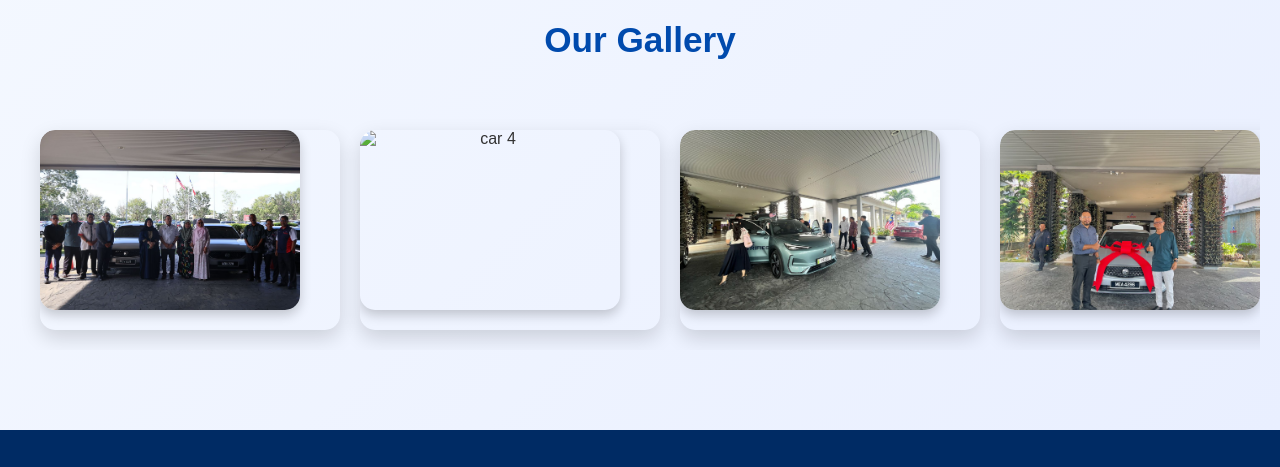
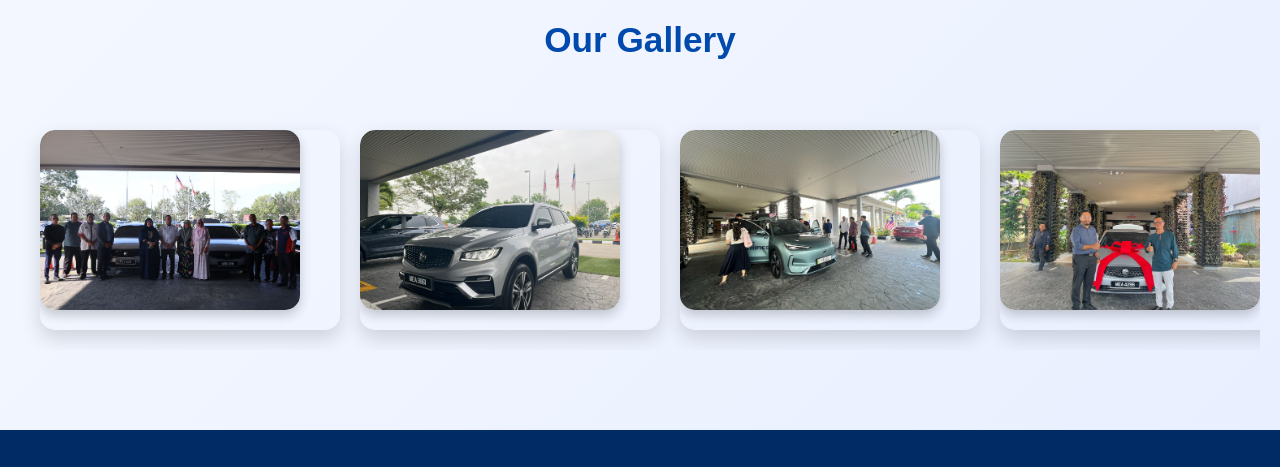
Before and after one commit to arifdnl/MCORP_SERVICES, a website: page car-rental.html in a window 1280 px wide. Shown: the part 2640-3107 px from the top of the page. Drawn offline with Linux system fonts and the light colour scheme.

Commit message:
Fix HTML encoding issues in car-rental.html

```diff
--- a/car-rental.html
+++ b/car-rental.html
@@ -131,7 +131,7 @@
   <h2>Our Gallery</h2>
   <div class="gallery-scroll">
     <div class="gallery-item"><img src="images/car1.jpeg" alt="car 1"></div>
-    <div class="gallery-item"><img src="images/car4.jpg" alt="car 4"></div>
+    <div class="gallery-item"><img src="images/car4.jpeg" alt="car 4"></div>
     <div class="gallery-item"><img src="images/car5.jpeg" alt="car 5"></div>
     <div class="gallery-item"><img src="images/car6.jpeg" alt="car 6"></div>
     <div class="gallery-item"><img src="images/car7.jpeg" alt="car 7"></div>
```
